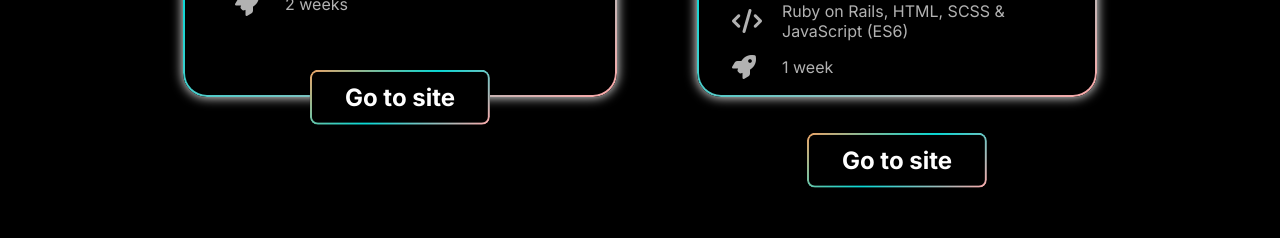
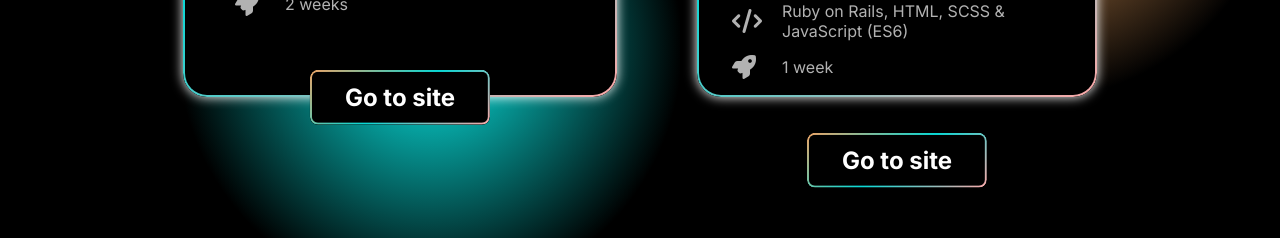
Before and after one commit to Johan-van-Meeuwen/portfolio, a React (Vite) app: page / in a window 1280 px wide. Shown: the part 1403-1641 px from the top of the page. Before the commit the page ends 1600 px from the top, so only its background shows below. Built offline with nearby package versions, Linux system fonts and the light colour scheme.

Commit message:
Projects section background blurs

```diff
--- a/src/components/ProjectSection.jsx
+++ b/src/components/ProjectSection.jsx
@@ -1,9 +1,11 @@
 import React from "react"
 import Project from '/src/components/Project'
+import ProjectsBackground from '/src/components/ProjectsBackground'
 
 export default function ProjectSection() {
   return (
     <main>
+      <ProjectsBackground />
       <h2 id="projects">Projects</h2>
       <div className="projects-container">
         <Project
--- /dev/null
+++ b/src/components/ProjectsBackground.jsx
@@ -0,0 +1,11 @@
+import React from "react"
+
+export default function ProjectsBackground() {
+  return (
+    <div className="projects-background-container">
+      <div className="projects-pink-blur"></div>
+      <div className="projects-blue-blur"></div>
+      <div className="projects-orange-blur"></div>
+    </div>
+  )
+}
--- a/src/index.css
+++ b/src/index.css
@@ -35,7 +35,7 @@ nav a:focus {
 }
 
 main {
-  height: 100vh;;
+  height: 100vh;
 }
 
 .main-image-container {
@@ -161,6 +161,7 @@ main {
   border-radius: 24px;
   max-width: 434px;
   height: 524px;
+  background-color: #000;
 }
 
 .project-card {
@@ -241,12 +242,16 @@ main {
   text-decoration: none;
   font-size: 1.5rem;
   font-weight: 600;
+  border-radius: 8px;
   color: #fff;
   left: 50%;
   transform: translate(-50%, 87%);
   background-color: #000;
   text-align: center;
   padding: 13px 35px 13px 35px;
+  overflow: hidden;
+  cursor: pointer;
+  transition: ease-out 0.15s;
 }
 
 .project-button:before {
@@ -255,6 +260,7 @@ main {
   inset: 0;
   border-radius: 8px;
   border: 2px solid transparent;
+  background-color: #000;
   background: linear-gradient(144.67deg, #F0A466 0.04%, #08D9D6 50.52%, #FFA9A9 100%) border-box;
   -webkit-mask:
      linear-gradient(#fff 0 0) padding-box,
@@ -262,3 +268,45 @@ main {
   -webkit-mask-composite: xor;
      mask-composite: exclude;
 }
+
+.project-button:hover {
+  box-shadow: 0 0 8px #fff;
+  border-radius: 8px;
+  font-size: 1.55rem;
+}
+
+.projects-background-container {
+  position: absolute;
+  height: 100%;
+  width: 100%;
+}
+
+.projects-pink-blur {
+  position: absolute;
+  width: 500px;
+  height: 850px;
+  background: radial-gradient(90.66% 50.63% at 50% 50%, rgb(255, 156, 156, 0.8) 19%, rgba(23, 21, 21, 0) 58.65%);
+  z-index: -1;
+  top: -130px;
+  left: 50px;
+}
+
+.projects-blue-blur {
+  position: absolute;
+  width: 500px;
+  height: 900px;
+  background: radial-gradient(90.66% 50.63% at 50% 50%, rgb(8, 217, 214, 0.8) 15%, rgba(23, 21, 21, 0) 55.65%);
+  bottom: -300px;
+  right: 600px;
+  z-index: -1;
+}
+
+.projects-orange-blur {
+  position: absolute;
+  width: 500px;
+  height: 900px;
+  background: radial-gradient(90.66% 50.63% at 50% 50%, rgba(241, 166, 97, 0.8) 10%, rgba(23, 21, 21, 0) 55.65%);
+  z-index: -1;
+  right: 0px;
+  top: 0px;
+}
```
